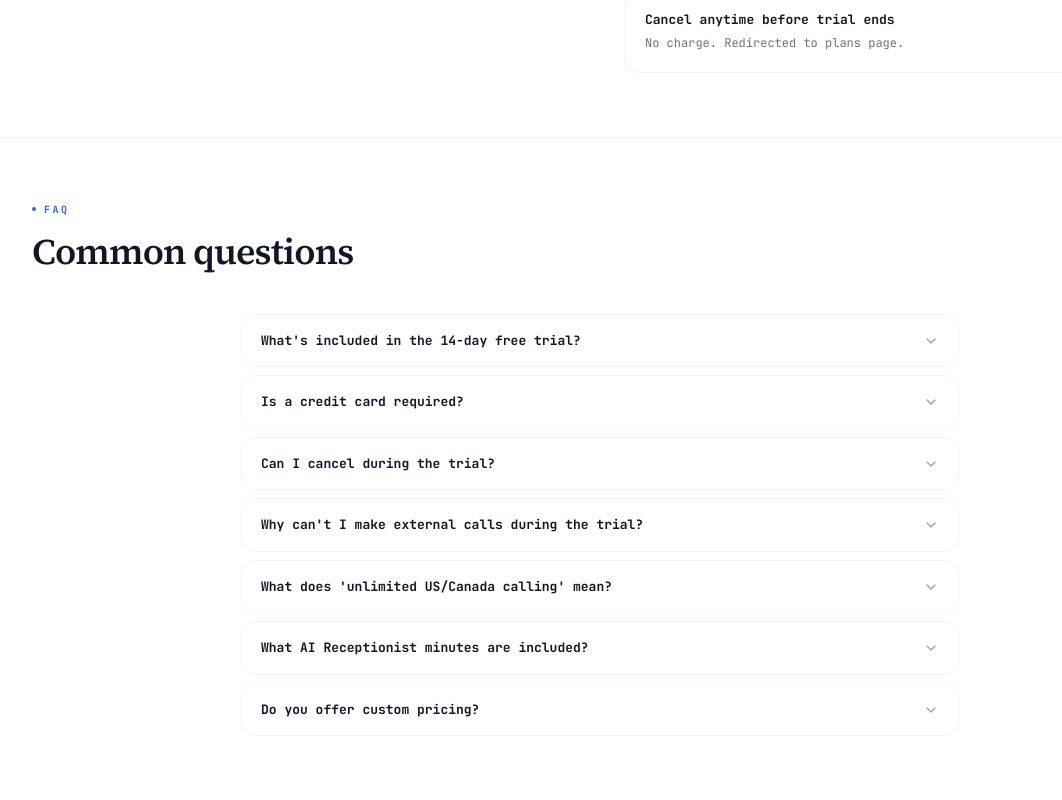
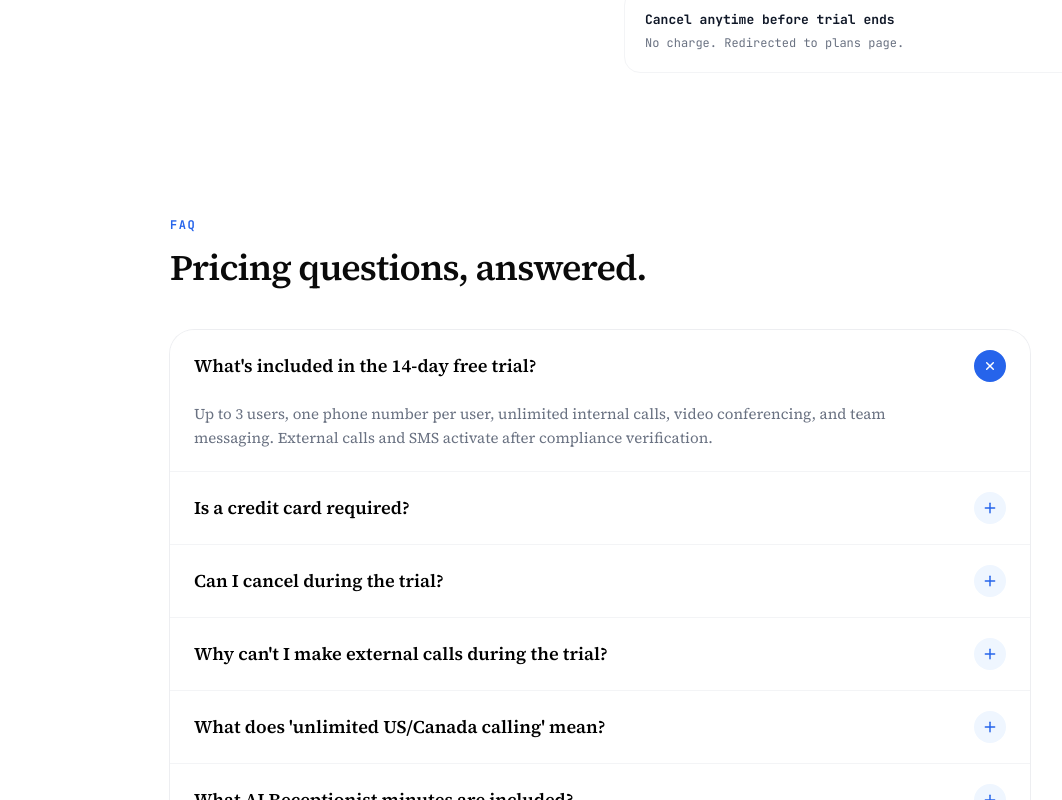
Before and after one commit to nishiex/30-04-26, a Next.js app: page /pricing in a window 1280 px wide. Shown: the part 2920-3720 px from the top of the page, without its empty margins (40-1102 px from the left). Built offline with nearby package versions, Linux system fonts and the light colour scheme.

Commit message:
feat: unify FAQ component styles across pages
Add 'variant' prop to FAQ component and update pricing, real estate pages.

Co-authored-by: nishi patel <201951506+nishiex@users.noreply.github.com>

```diff
--- a/app/pricing/pricing-client.tsx
+++ b/app/pricing/pricing-client.tsx
@@ -5,7 +5,8 @@ import { motion, AnimatePresence } from "framer-motion"
 import { gsap } from "gsap"
 import { ScrollTrigger } from "gsap/ScrollTrigger"
 import { TrustBar, SectionHeading } from "@/components/page-parts"
-import { Check, Minus, ArrowRight, ChevronDown } from "lucide-react"
+import { Faq } from "@/components/faq"
+import { Check, Minus, ArrowRight } from "lucide-react"
 
 if (typeof window !== "undefined") {
   gsap.registerPlugin(ScrollTrigger)
@@ -301,65 +302,10 @@ function PriceDisplay({ plan, isAnnual }: { plan: Plan; isAnnual: boolean }) {
   )
 }
 
-function FaqItem({
-  item,
-  index,
-  isOpen,
-  onToggle,
-}: {
-  item: { q: string; a: string }
-  index: number
-  isOpen: boolean
-  onToggle: () => void
-}) {
-  return (
-    <motion.div
-      initial={{ opacity: 0, y: 18 }}
-      whileInView={{ opacity: 1, y: 0 }}
-      viewport={{ once: true }}
-      transition={{ delay: index * 0.06, duration: 0.42 }}
-      className="border border-gray-100 rounded-xl overflow-hidden"
-    >
-      <button
-        onClick={onToggle}
-        className="w-full flex items-center justify-between px-5 py-4 text-left bg-white hover:bg-gray-50/60 transition-colors"
-      >
-        <span className="font-mono font-bold text-[13px] text-gray-900 pr-4">{item.q}</span>
-        <motion.span
-          animate={{ rotate: isOpen ? 180 : 0 }}
-          transition={{ type: "spring", stiffness: 300, damping: 24 }}
-          className="flex-shrink-0 text-gray-400"
-        >
-          <ChevronDown className="h-4 w-4" />
-        </motion.span>
-      </button>
-
-      <AnimatePresence initial={false}>
-        {isOpen && (
-          <motion.div
-            key="content"
-            initial={{ height: 0, opacity: 0 }}
-            animate={{ height: "auto", opacity: 1 }}
-            exit={{ height: 0, opacity: 0 }}
-            transition={{
-              height: { duration: 0.32, ease: [0.04, 0.62, 0.23, 0.98] },
-              opacity: { duration: 0.22 },
-            }}
-            className="overflow-hidden border-t border-gray-50"
-          >
-            <p className="px-5 py-4 font-mono text-[13px] text-gray-600 leading-relaxed">{item.a}</p>
-          </motion.div>
-        )}
-      </AnimatePresence>
-    </motion.div>
-  )
-}
-
 // ── Main export ───────────────────────────────────────────────────────────────
 
 export default function PricingClient() {
   const [isAnnual, setIsAnnual] = useState(true)
-  const [openFaq, setOpenFaq] = useState<number | null>(null)
 
   const tableBodyRef = useRef<HTMLTableSectionElement>(null)
   const glowLayerRef = useRef<HTMLDivElement>(null)
@@ -672,21 +618,8 @@ export default function PricingClient() {
         </div>
       </section>
 
-      {/* FAQ */}
-      <section className="max-w-[1200px] mx-auto px-4 sm:px-6 lg:px-8 py-16 border-t border-gray-100">
-        <SectionHeading eyebrow="FAQ" h2="Common questions" />
-        <div className="max-w-[720px] mx-auto space-y-2 mt-8">
-          {FAQS.map((item, i) => (
-            <FaqItem
-              key={i}
-              item={item}
-              index={i}
-              isOpen={openFaq === i}
-              onToggle={() => setOpenFaq(openFaq === i ? null : i)}
-            />
-          ))}
-        </div>
-      </section>
+      {/* FAQ — matches home page style */}
+      <Faq items={FAQS} heading="Pricing questions, answered." />
 
       {/* FINAL CTA */}
       <motion.div
--- a/app/solutions/real-estate/page.tsx
+++ b/app/solutions/real-estate/page.tsx
@@ -59,7 +59,7 @@ export default function RealEstatePage() {
         </div>
       </section>
 
-      <Faq items={FAQS} heading="Real estate communications FAQ" />
+      <Faq items={FAQS} heading="Real estate communications FAQ" variant="tinted" />
 
       <RelatedCards
         heading="Explore more solutions"
--- a/components/faq.tsx
+++ b/components/faq.tsx
@@ -34,9 +34,11 @@ const defaultFaqs: FaqItem[] = [
 interface FaqProps {
   items?: FaqItem[]
   heading?: string
+  /** "default" = white card (home page style), "tinted" = slate-50 bg (real-estate style) */
+  variant?: "default" | "tinted"
 }
 
-export function Faq({ items = defaultFaqs, heading = "Questions about Twiching, answered." }: FaqProps) {
+export function Faq({ items = defaultFaqs, heading = "Questions about Twiching, answered.", variant = "default" }: FaqProps) {
   const [open, setOpen] = useState<number | null>(0)
   const faqs = items
 
@@ -50,8 +52,14 @@ export function Faq({ items = defaultFaqs, heading = "Questions about Twiching,
     })),
   }
 
+  const isTinted = variant === "tinted"
+
   return (
-    <section id="s-faq" data-sec="faq" className="py-14 md:py-20 px-[5%]">
+    <section
+      id="s-faq"
+      data-sec="faq"
+      className={`py-14 md:py-20 px-[5%] ${isTinted ? "bg-slate-50" : ""}`}
+    >
       <script
         type="application/ld+json"
         dangerouslySetInnerHTML={{ __html: JSON.stringify(schema) }}
@@ -62,7 +70,7 @@ export function Faq({ items = defaultFaqs, heading = "Questions about Twiching,
           {heading}
         </h2>
 
-        <div className="rounded-3xl ring-1 ring-gray-200/70 bg-white/60 backdrop-blur divide-y divide-gray-100">
+        <div className={`rounded-3xl divide-y ${isTinted ? "ring-1 ring-gray-200 bg-white shadow-sm" : "ring-1 ring-gray-200/70 bg-white/60 backdrop-blur divide-gray-100"}`}>
           {faqs.map((f, i) => {
             const isOpen = open === i
             return (
@@ -74,7 +82,11 @@ export function Faq({ items = defaultFaqs, heading = "Questions about Twiching,
                   <span className="font-serif text-lg">{f.q}</span>
                   <span
                     className={`faq-icon grid place-items-center h-8 w-8 rounded-full transition-colors ${
-                      isOpen ? "bg-accent text-white" : "bg-blue-50 text-accent"
+                      isOpen
+                        ? "bg-accent text-white"
+                        : isTinted
+                          ? "bg-slate-100 text-accent"
+                          : "bg-blue-50 text-accent"
                     }`}
                   >
                     <Plus className="h-4 w-4" strokeWidth={2.2} />
```
